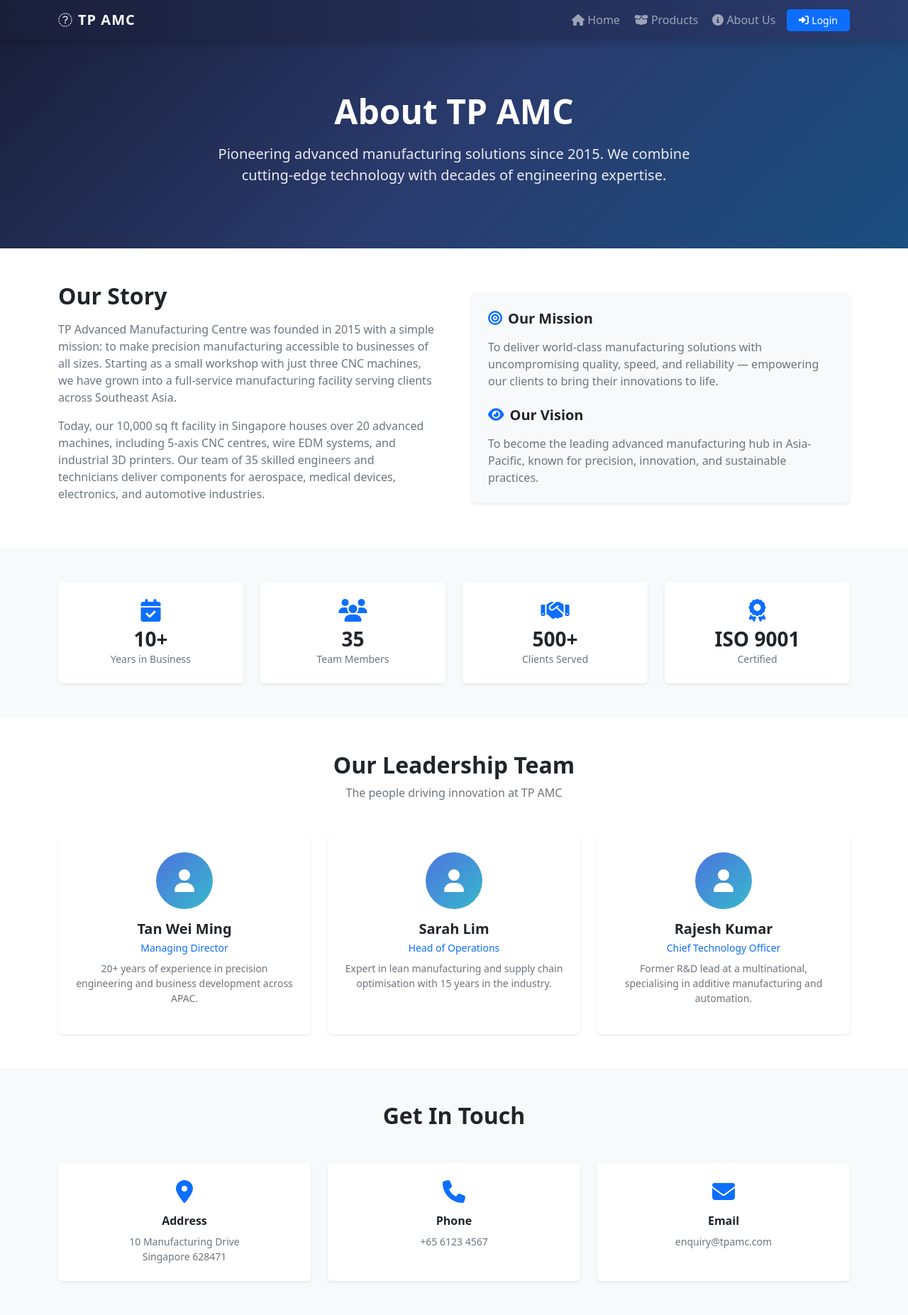
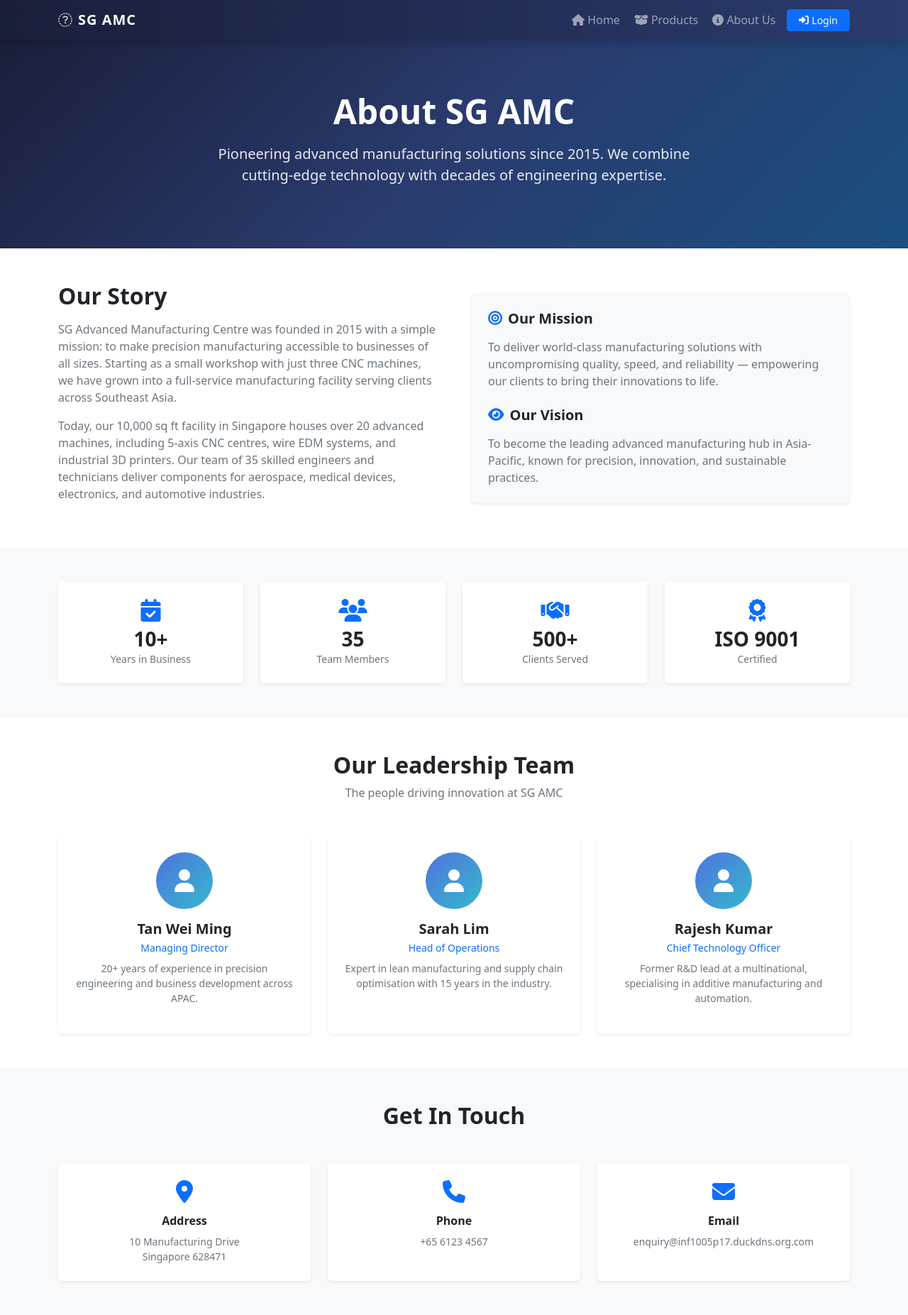
Before and after one commit to diamond1076767/web_proj, a PHP site: page /about.php in a window 1280 px wide. Shown: the whole page at 71% size. Run offline with PHP 8.4, Linux system fonts and the light colour scheme; some libraries are stand-ins or nearby versions.

Commit message:
Removing anything SIT related that blocks our website

```diff
--- a/about.php
+++ b/about.php
@@ -5,7 +5,7 @@
     <div class="container py-4">
         <div class="row justify-content-center">
             <div class="col-lg-8 text-center text-white">
-                <h1 class="display-5 fw-bold mb-3">About TP AMC</h1>
+                <h1 class="display-5 fw-bold mb-3">About SG AMC</h1>
                 <p class="lead" style="opacity: 0.9;">
                     Pioneering advanced manufacturing solutions since 2015. We combine cutting-edge technology
                     with decades of engineering expertise.
@@ -22,7 +22,7 @@
             <div class="col-lg-6">
                 <h2 class="fw-bold mb-3">Our Story</h2>
                 <p class="text-muted">
-                    TP Advanced Manufacturing Centre was founded in 2015 with a simple mission: to make
+                    SG Advanced Manufacturing Centre was founded in 2015 with a simple mission: to make
                     precision manufacturing accessible to businesses of all sizes. Starting as a small workshop
                     with just three CNC machines, we have grown into a full-service manufacturing facility
                     serving clients across Southeast Asia.
@@ -92,7 +92,7 @@
 <section class="py-5">
     <div class="container">
         <h2 class="text-center fw-bold mb-2">Our Leadership Team</h2>
-        <p class="text-center text-muted mb-5">The people driving innovation at TP AMC</p>
+        <p class="text-center text-muted mb-5">The people driving innovation at SG AMC</p>
         <div class="row g-4 justify-content-center">
             <div class="col-md-4 col-sm-6">
                 <div class="card border-0 shadow-sm text-center p-4 h-100">
@@ -154,7 +154,7 @@
                 <div class="card border-0 shadow-sm p-4 text-center h-100">
                     <i class="fas fa-envelope fa-2x text-primary mb-3" aria-hidden="true"></i>
                     <h6 class="fw-bold">Email</h6>
-                    <p class="text-muted small mb-0">enquiry@tpamc.com</p>
+                    <p class="text-muted small mb-0">enquiry@inf1005p17.duckdns.org.com</p>
                 </div>
             </div>
         </div>
--- a/config/function.php
+++ b/config/function.php
@@ -459,7 +459,7 @@ function isValidEmailFormat($email) {
     $emailParts = explode('@', $email);
     $domain = end($emailParts);
 
-    // Check if the domain is "@sit.singaporetech.edu.sg"
+    // Check if the domain is "@inf1005p17.duckdns.org"
     $env = parse_ini_file("../.env");
     return (strtolower($domain) === $env["SITE_DOMAIN_NAME"]);
 }
--- a/includes/header.php
+++ b/includes/header.php
@@ -5,7 +5,7 @@
   <head>
     <meta charset="utf-8">
     <meta name="viewport" content="width=device-width, initial-scale=1">
-    <title>SIT Sales Inventory Management</title>
+    <title>SG Advanced Manufacturing Centre</title>
 
     <link href="https://cdn.jsdelivr.net/npm/bootstrap@5.2.3/dist/css/bootstrap.min.css" rel="stylesheet" integrity="sha384-rbsA2VBKQhggwzxH7pPCaAqO46MgnOM80zW1RWuH61DGLwZJEdK2Kadq2F9CUG65" crossorigin="anonymous">
     <script src="https://use.fontawesome.com/releases/v6.3.0/js/all.js" crossorigin="anonymous"></script>
--- a/includes/navbar.php
+++ b/includes/navbar.php
@@ -4,7 +4,7 @@
 	<div class="container">
 
 		<a class="navbar-brand fw-bold" href="index.php" style="letter-spacing: 0.05em;">
-			<i class="fas fa-boxes-stacking me-2" style="opacity:0.85;" aria-hidden="true"></i>TP AMC
+			<i class="fas fa-boxes-stacking me-2" style="opacity:0.85;" aria-hidden="true"></i>SG AMC
 		</a>
 
 		<button class="navbar-toggler border-0" type="button" data-bs-toggle="collapse"
--- a/index.php
+++ b/index.php
@@ -15,7 +15,7 @@ if (isset($_SESSION['loggedIn'])) {
         <div class="row align-items-center">
             <div class="col-lg-7 py-5">
                 <?php alertMessage(); ?>
-                <h1 class="display-4 fw-bold mb-3">TP Advanced Manufacturing Centre</h1>
+                <h1 class="display-4 fw-bold mb-3">SG Advanced Manufacturing Centre</h1>
                 <p class="lead mb-4" style="opacity: 0.9;">
                     Your trusted partner in precision manufacturing. We specialise in high-quality custom parts,
                     advanced prototyping, and industrial-grade components for businesses of all sizes.
@@ -39,7 +39,7 @@ if (isset($_SESSION['loggedIn'])) {
 <!-- Why Choose Us -->
 <section class="py-5 bg-light">
     <div class="container">
-        <h2 class="text-center fw-bold mb-2">Why Choose TP AMC?</h2>
+        <h2 class="text-center fw-bold mb-2">Why Choose SG AMC?</h2>
         <p class="text-center text-muted mb-5">Delivering excellence in every component we manufacture</p>
         <div class="row g-4">
             <div class="col-md-4">
--- a/login.php
+++ b/login.php
@@ -99,7 +99,7 @@ if(isset($_SESSION['loggedIn'])){
     border-radius: 0 6px 6px 0;
     padding: 0.6rem 0.9rem;
     font-size: 0.9rem;
-    transition: border-color 0.15s, box-shadow 0.15s;
+    tranion: border-color 0.15s, box-shadow 0.15s;
 }
 
 .login-body .form-control:focus {
```
Also changed, not shown: assets/css/styles.css (deleted, +0 -29 lines), templates/admin-code.php (+4 -4 lines), assets/images/sit-mechanical-design-manufacturing-engineering.jpg (deleted), assets/images/tpamc-bg.png (deleted), 1 other file.
